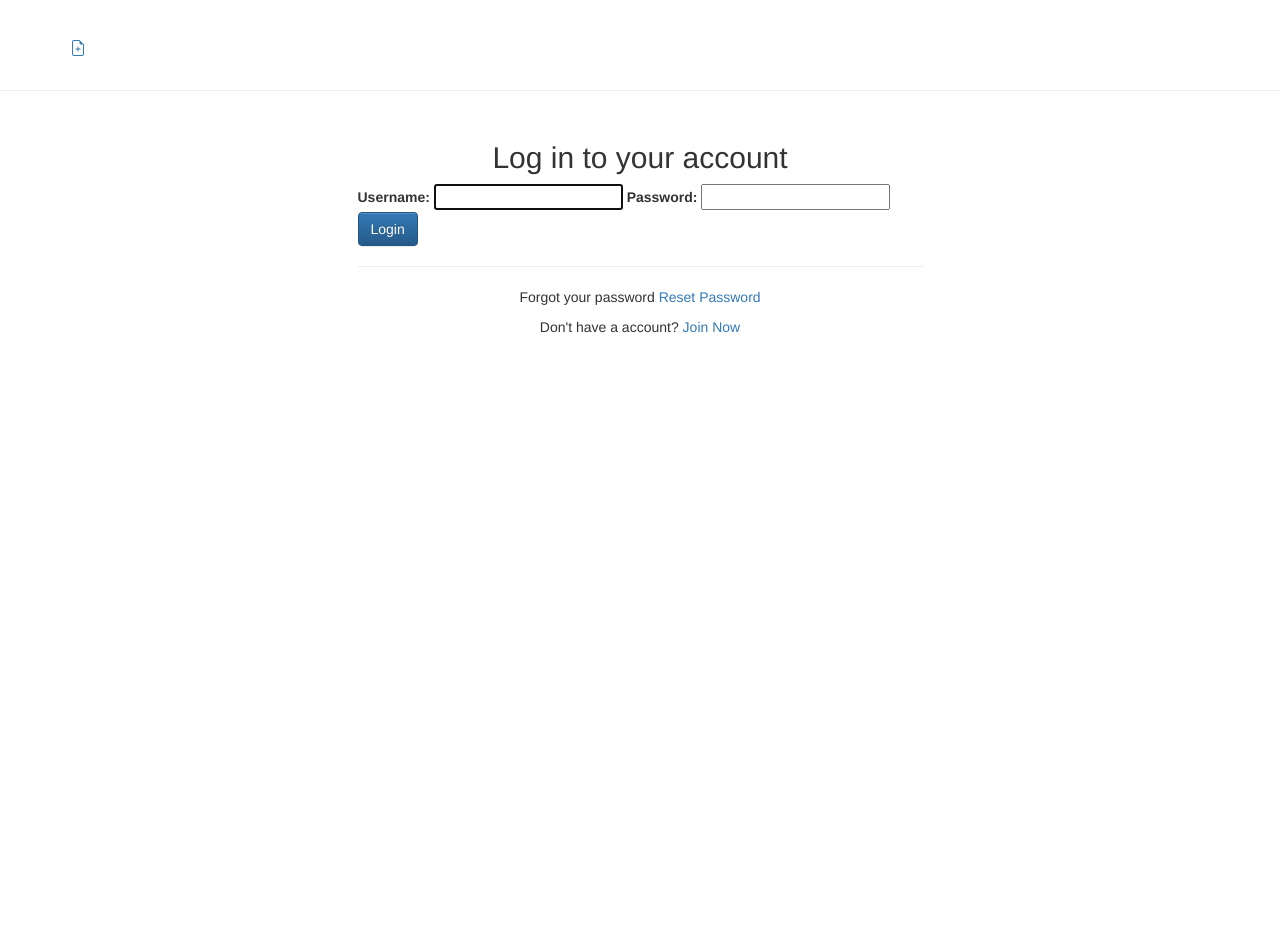
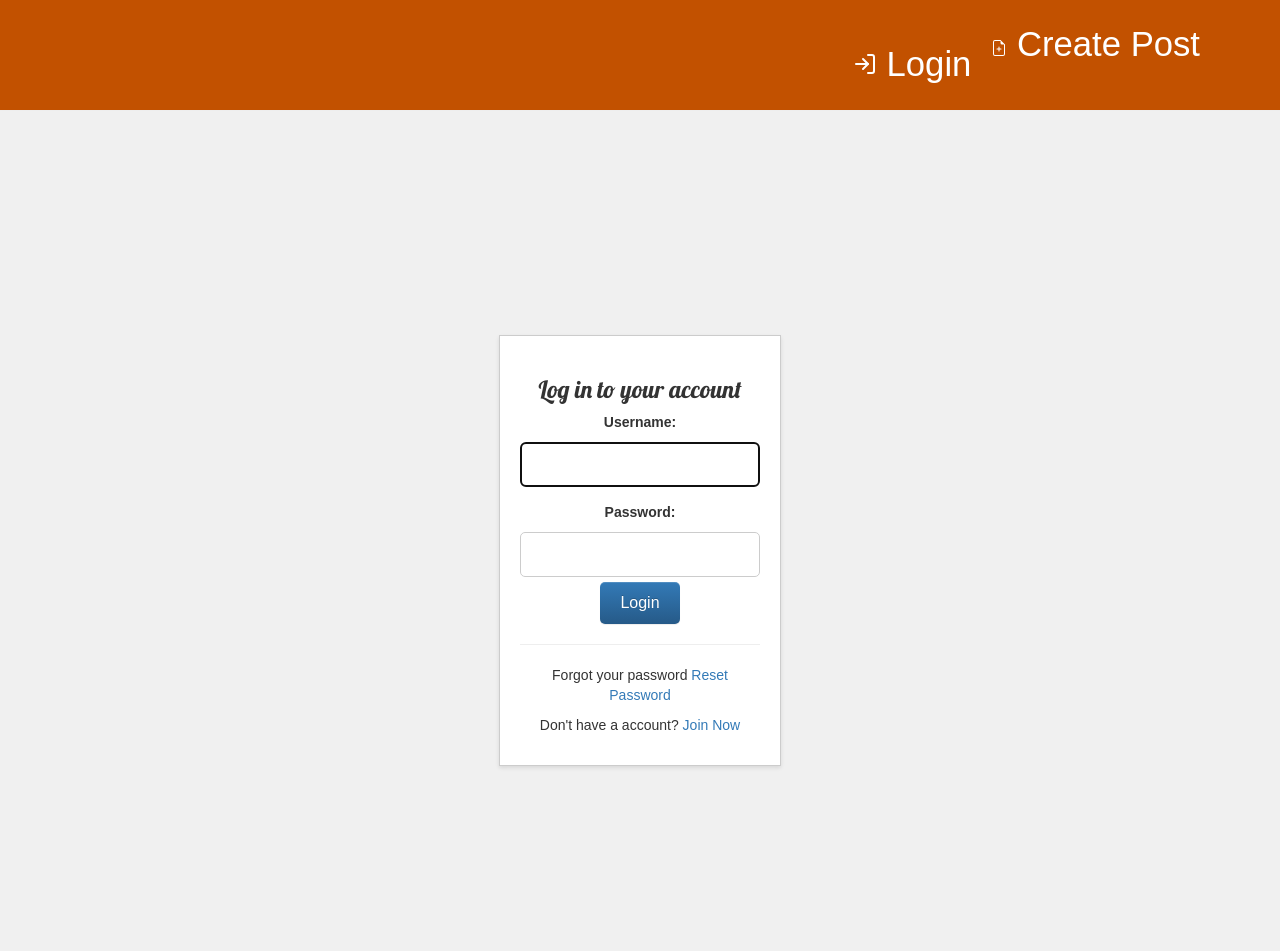
Before and after one commit to Akita2030/Blog, a Django app: page /login/ in a window 1280 px wide. Before the commit the page ends 333 px from the top, so only its background shows below. Run offline with Django 4.2, Linux system fonts and the light colour scheme; some libraries are stand-ins or nearby versions.

Commit message:
deleteview update

```diff
--- a/blog/static/css/blog.css
+++ b/blog/static/css/blog.css
@@ -1,4 +1,137 @@
-h1 a, h2 a {
+.page-header {
+    background-color: #C25100;
+    margin-top: 0;
+    margin-bottom: 40px;
+    padding: 20px 20px 20px 40px;
+}
+
+.page-header h1,
+.page-header h1 a,
+.page-header h1 a:visited,
+.page-header h1 a:active {
+    color: #ffffff;
+    font-size: 36pt;
+    text-decoration: none;
+}
+
+h1,
+h2,
+h3,
+h4 {
+    font-family: 'Lobster', cursive;
+}
+
+.date {
+    color: #828282;
+}
+
+.save {
+    float: right;
+}
+
+.post-form textarea,
+.post-form input {
+    width: 100%;
+}
+
+.top-menu,
+.top-menu:hover,
+.top-menu:visited {
+    color: #ffffff;
+    float: right;
+    font-size: 26pt;
+    margin-right: 20px;
+}
+
+.post {
+    margin-bottom: 70px;
+}
+
+.post h2 a,
+.post h2 a:visited {
+    color: #000000;
+}
+
+.post > .date,
+.post > .actions {
+    float: right;
+}
+
+.btn-secondary,
+.btn-secondary:visited {
     color: #C25100;
-    font-family: 'Times New Roman', Times, serifx;
+    background: none;
+    border-color: #C25100;
 }
+
+.btn-secondary:hover {
+    color: #FFFFFF;
+    background-color: #C25100;
+}
+
+/* Apply a background color to the body or outer container if needed */
+body {
+    background-color: #f0f0f0;
+    font-family: Arial, sans-serif;
+}
+
+/* Center the login form */
+.center {
+    display: flex;
+    justify-content: center;
+    align-items: center;
+    height: 100vh;
+}
+
+/* Style the login form container */
+.card {
+    background-color: #fff;
+    border: 1px solid #ccc;
+    box-shadow: 0 2px 4px rgba(0, 0, 0, 0.1);
+    padding: 20px;
+    width: 50%;
+    max-width: 400px;
+    text-align: center;
+}
+
+/* Style the form elements */
+form {
+    margin: 0;
+}
+
+h2 {
+    font-size: 24px;
+}
+
+/* Style the form labels and input fields */
+label {
+    display: block;
+    font-weight: bold;
+    margin-top: 10px;
+}
+
+input[type="text"],
+input[type="password"] {
+    width: 100%;
+    padding: 10px;
+    margin: 5px 0;
+    border: 1px solid #ccc;
+    border-radius: 5px;
+    font-size: 16px;
+}
+
+/* Style the error messages */
+small {
+    color: #f00;
+}
+
+/* Style the Login button */
+.btn-primary {
+    background-color: #007bff;
+    color: #fff;
+    padding: 10px 20px;
+    border: none;
+    border-radius: 5px;
+    cursor: pointer;
+    font-size: 16px;
+}
--- a/blog/templates/blog/base.html
+++ b/blog/templates/blog/base.html
@@ -2,7 +2,7 @@
 <!DOCTYPE html>
 <html>
     <head>
-        <title>Django Girls blog</title>
+        <title>Django Blog</title>
         <link rel="stylesheet" href="//maxcdn.bootstrapcdn.com/bootstrap/3.2.0/css/bootstrap.min.css">
         <link rel="stylesheet" href="//maxcdn.bootstrapcdn.com/bootstrap/3.2.0/css/bootstrap-theme.min.css">
         <link href="https://fonts.googleapis.com/css?family=Lobster&subset=latin,cyrillic" rel="stylesheet" type="text/css">
@@ -13,10 +13,17 @@
             <div class="container">
                 <a href="{% url 'post_create' %}" class="top-menu">
                     {% include './icons/file-earmark-plus.svg' %}
-
+                    Create Post
                 </a>
                 <h1><a href="/"></a></h1>
+                {% if not user.is_authenticated %}
+                <a href="{% url 'login' %}" class="top-menu">
+                {% include './icons/log-in.svg' %}
+                Login
+                </a>
+            {% endif %}
             </div>
+
         </header>
         <main class="content container">
             <div class="row">
--- a/blog/templates/blog/post_create.html
+++ b/blog/templates/blog/post_create.html
@@ -4,7 +4,7 @@
 
 {% block content %}
     <header>
-        <h1><a href="/">Django Girls Blog</a></h1>
+        <h1><a href="/">Django Blog</a></h1>
     </header>
 
     <main>
--- a/blog/urls.py
+++ b/blog/urls.py
@@ -9,10 +9,12 @@ urlpatterns = [
     path('post/<int:pk>/edit/', PostUpdateView.as_view(), name='post_edit'),
     path('post/create/', PostCreateView.as_view(), name='post_create'),
     path('login/', BlogLoginView.as_view(),name='login'),
+    path('post/<int:pk>/delete/', PostDeleteView.as_view(), name='post_delete'),
     # path('post/<int:pk>/', post_detail, name='post_detail'),
     # path('post/create/', post_new, name='post_create'),
     # path('post/<int:pk>/edit/', post_edit, name='post_edit'),
     path('categories/', category_list, name='category_list'),
+
 ]
 
 urlpatterns += staticfiles_urlpatterns()
--- a/blog/views.py
+++ b/blog/views.py
@@ -1,20 +1,13 @@
-from typing import Any
-from django.forms.models import BaseModelForm
-from django.http import HttpRequest, HttpResponse
+
 from django.shortcuts import render, get_object_or_404, redirect
 from django.contrib.auth.mixins import LoginRequiredMixin
 from .models import Post, Category,User
-from .forms import PostForm
 from django.utils import timezone
 from django.views.generic import (ListView,
                                 DetailView,
                                 UpdateView,
-                                CreateView)
-
-
-
-
-
+                                CreateView,
+                                DeleteView)
 from django.contrib.auth.views import LoginView
 from django.urls import reverse_lazy
 from django.contrib import messages
@@ -46,6 +39,10 @@ class PostUpdateView(UpdateView):
     fields = ["title", 'text']
     template_name = 'blog/post_edit.html'
 
+    def get_queryset(self):
+        return Post.objects.filter(author=self.request.user)
+
+
 
 class PostCreateView(LoginRequiredMixin, CreateView):
     login_url = '/login/'
@@ -60,6 +57,12 @@ class PostCreateView(LoginRequiredMixin, CreateView):
 
         fields.save()
         return super().form_valid(form)
+
+class PostDeleteView(DeleteView):
+    model = Post
+    success_url = '/'
+    template_name = 'blog/post_delete.html'
+
 
 # def post_list(request):
 #     posts = Post.objects.all()
```
Also changed, not shown: blog/templates/blog/post_delete.html (added, +16 -0 lines), blog/templates/blog/post_detail.html (+7 -1 lines), blog/templates/blog/post_edit.html (+6 -1 lines), blog/templates/blog/post_list.html (+4 -5 lines), blog/templates/blog/icons/log-in.svg (added), db.sqlite3.
